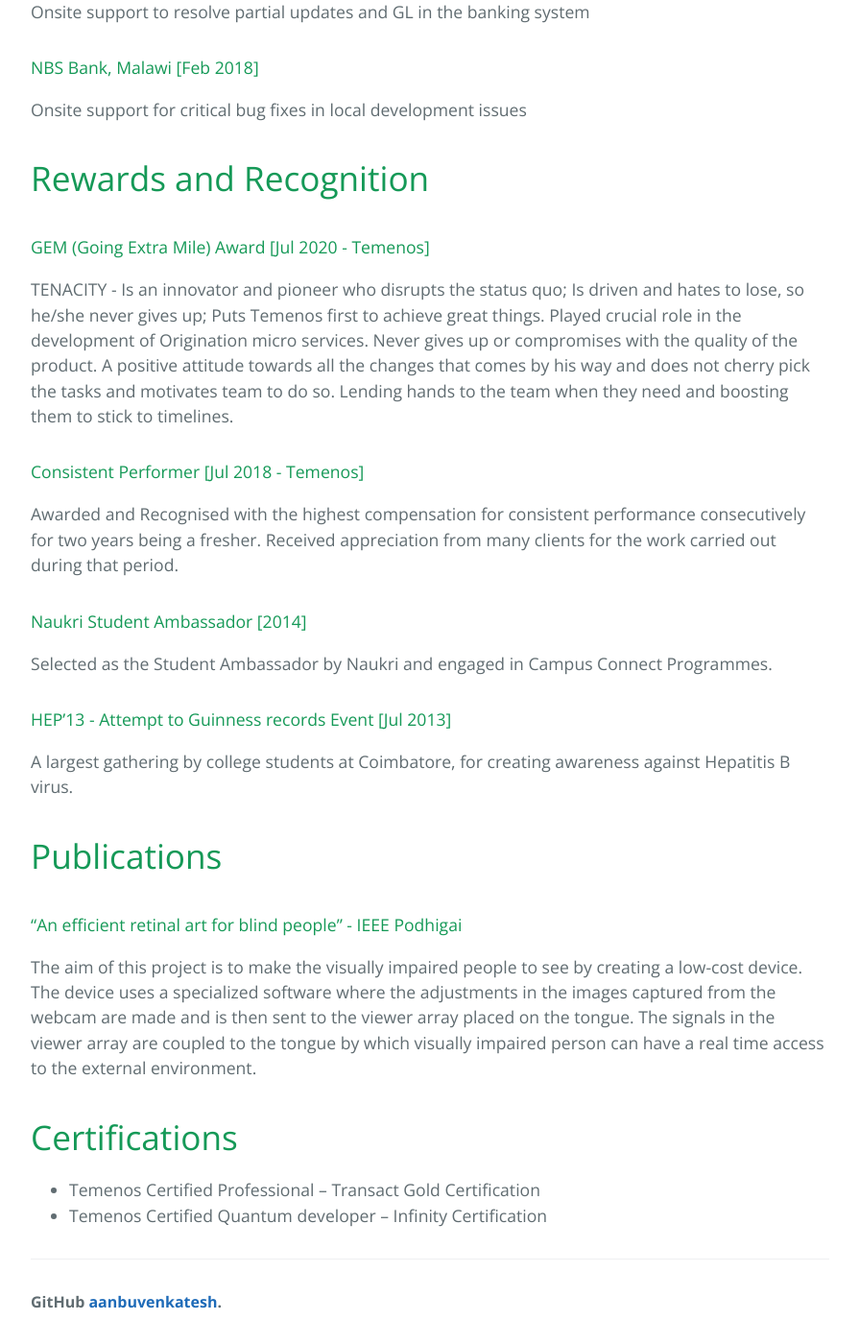
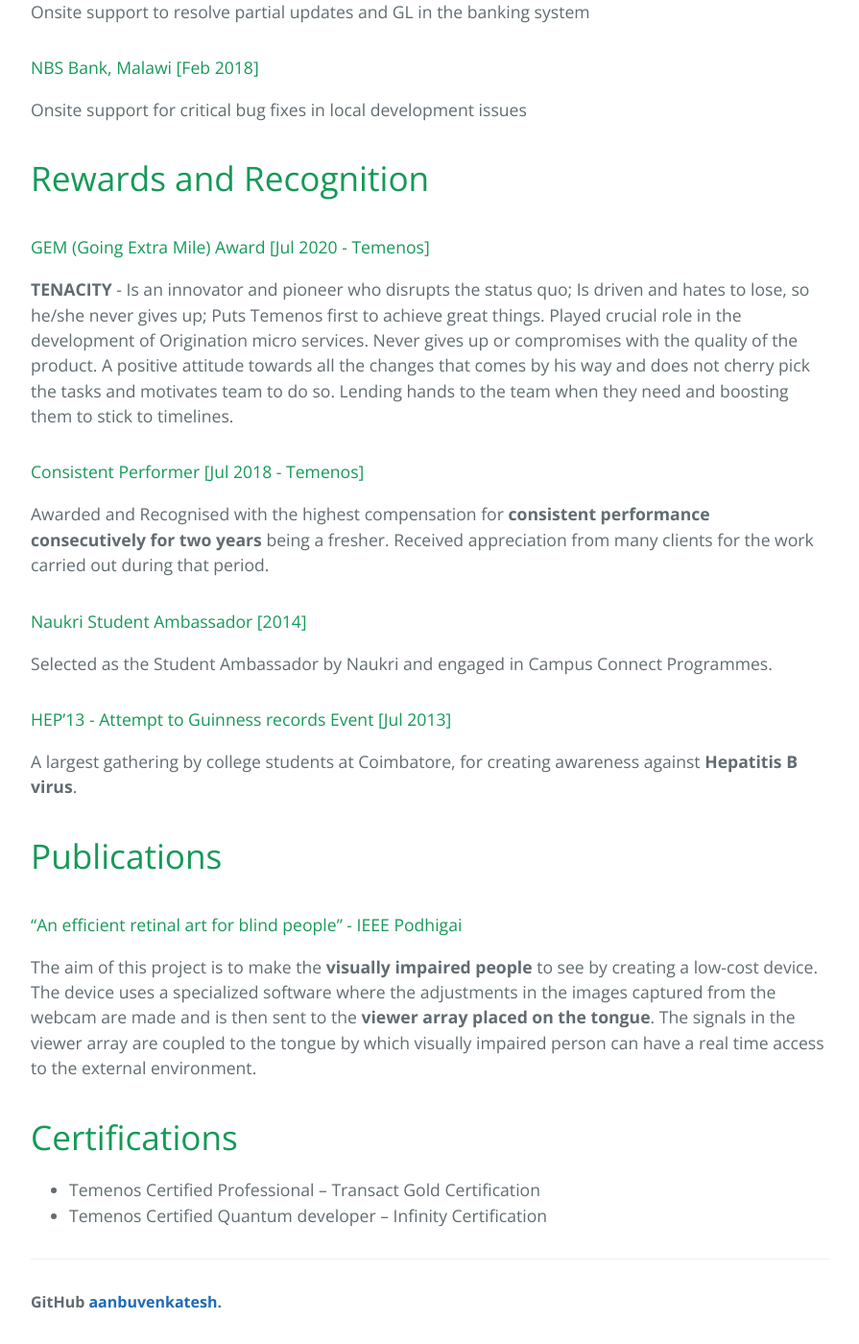
Before and after one commit to aanbuvenkatesh/aanbuvenkatesh.github.io, a Jekyll site: the page built from index.md, in a window 1280 px wide and 1400 px high, scrolled down 2505 px. Shown: the whole window at 96% size, without its empty margins (192-1087 px from the left). Built offline with Jekyll 4.4.1, drawn with Linux system fonts in a browser that asks for light colours; our own code applies the rules of GitHub Pages for plain Markdown files; some of the changed text lies outside the part shown.

```diff
--- a/index.md
+++ b/index.md
@@ -5,7 +5,7 @@ layout: default
 # Profile
 * 4.5 years of experience in developing and maintaining products for banking sector. Demonstrated the ability to analyse critical client defects that span across multiple modules.
 * Proven ability to leverage full-stack knowledge and experience to build high performant distributed system that can scale.
-* Extensive expertise in microservice architecture development using REST and event driven methodology, across various cloud platform and for on-premise.
+* Extensive expertise in **microservice architecture development using REST and event driven methodology**, across various cloud platform and for on-premise.
 * Ability to meet deadlines and manage multiple tasks, decisive with strong leadership qualities, flexible in work schedules and possess good communication skills.
 
 # Skills
@@ -16,15 +16,15 @@ layout: default
 ### Temenos India Private Limited [Jan 2016 - Present]
 #### Senior Software Engineer [July 2019 – Present]
 * Worked in a product development sector and involved in the development and defect fixing to bring out a quality microservices product for enhancing digital banking to the customers.
-* Developed microservices based on both NoSQL (Mongo, and Dynamo DB) and SQL (MySQL) database using appropriate design patterns.
-* Had exposure on developing high-performance distributed cloud Native system (AWS and Azure - Serverless deployment with Lambdas and Azure Functions) and on-premise deployment using Docker and J2EE.
+* Developed microservices based on both **NoSQL (Mongo, and Dynamo DB) and SQL (MySQL) database** using appropriate design patterns.
+* Had exposure on developing high-performance distributed cloud Native system (AWS and Azure - **Serverless deployment** with Lambdas and Azure Functions) and on-premise deployment using Docker and J2EE.
 * Used REST and event driven approach (Kafka and Kinesis) to develop the microservices in different stacks.
 
 #### Software Engineer [Jan 2016 – July 2019]
 * Involved in the development and support (analysis and defect fixing) for products in core banking system. Exposure on core banking modules such as accounts, reporting, cash pooling, retail sweeping, payments IBAN, Lending etc...,
 * Fixed Critical Client bugs that span across different modules in core banking including Finance Crime Mitigation.
 * Analysed and fixed issues, that causes financial impact during high volume transaction processing.
-* Involved in critical client upgrades and supported for go-live and post go-live issues.
+* Involved in **critical client upgrades and supported for go-live** and post go-live issues.
 * Proven ability to develop utilities that proactively monitors and detects issues or financial impacts, even before the customer reaches out to the bank.
 
 # Education
@@ -47,18 +47,18 @@ Onsite support for critical bug fixes in local development issues
 
 # Rewards and Recognition
 #### GEM (Going Extra Mile) Award [Jul 2020 - Temenos]
-TENACITY - Is an innovator and pioneer who disrupts the status quo; Is driven and hates to lose, so he/she never gives up; Puts Temenos first to achieve great things.
+**TENACITY** - Is an innovator and pioneer who disrupts the status quo; Is driven and hates to lose, so he/she never gives up; Puts Temenos first to achieve great things.
 Played crucial role in the development of Origination micro services. Never gives up or compromises with the quality of the product. A positive attitude towards all the changes that comes by his way and does not cherry pick the tasks and motivates team to do so. Lending hands to the team when they need and boosting them to stick to timelines.
 #### Consistent Performer [Jul 2018 - Temenos]
-Awarded and Recognised with the highest compensation for consistent performance consecutively for two years being a fresher. Received appreciation from many clients for the work carried out during that period.
+Awarded and Recognised with the highest compensation for **consistent performance consecutively for two years** being a fresher. Received appreciation from many clients for the work carried out during that period.
 #### Naukri Student Ambassador [2014]
 Selected as the Student Ambassador by Naukri and engaged in Campus Connect Programmes.
 #### HEP'13 - Attempt to Guinness records Event [Jul 2013]
-A largest gathering by college students at Coimbatore, for creating awareness against Hepatitis B virus.
+A largest gathering by college students at Coimbatore, for creating awareness against **Hepatitis B virus**.
 
 # Publications
 #### “An efficient retinal art for blind people” - IEEE Podhigai
-The aim of this project is to make the visually impaired people to see by creating a low-cost device. The device uses a specialized software where the adjustments in the images captured from the webcam are made and is then sent to the viewer array placed on the tongue. The signals in the viewer array are coupled to the tongue by which visually impaired person can have a real time access to the external environment.
+The aim of this project is to make the **visually impaired people** to see by creating a low-cost device. The device uses a specialized software where the adjustments in the images captured from the webcam are made and is then sent to the **viewer array placed on the tongue**. The signals in the viewer array are coupled to the tongue by which visually impaired person can have a real time access to the external environment.
 
 # Certifications
 * Temenos Certified Professional – Transact Gold Certification
```
